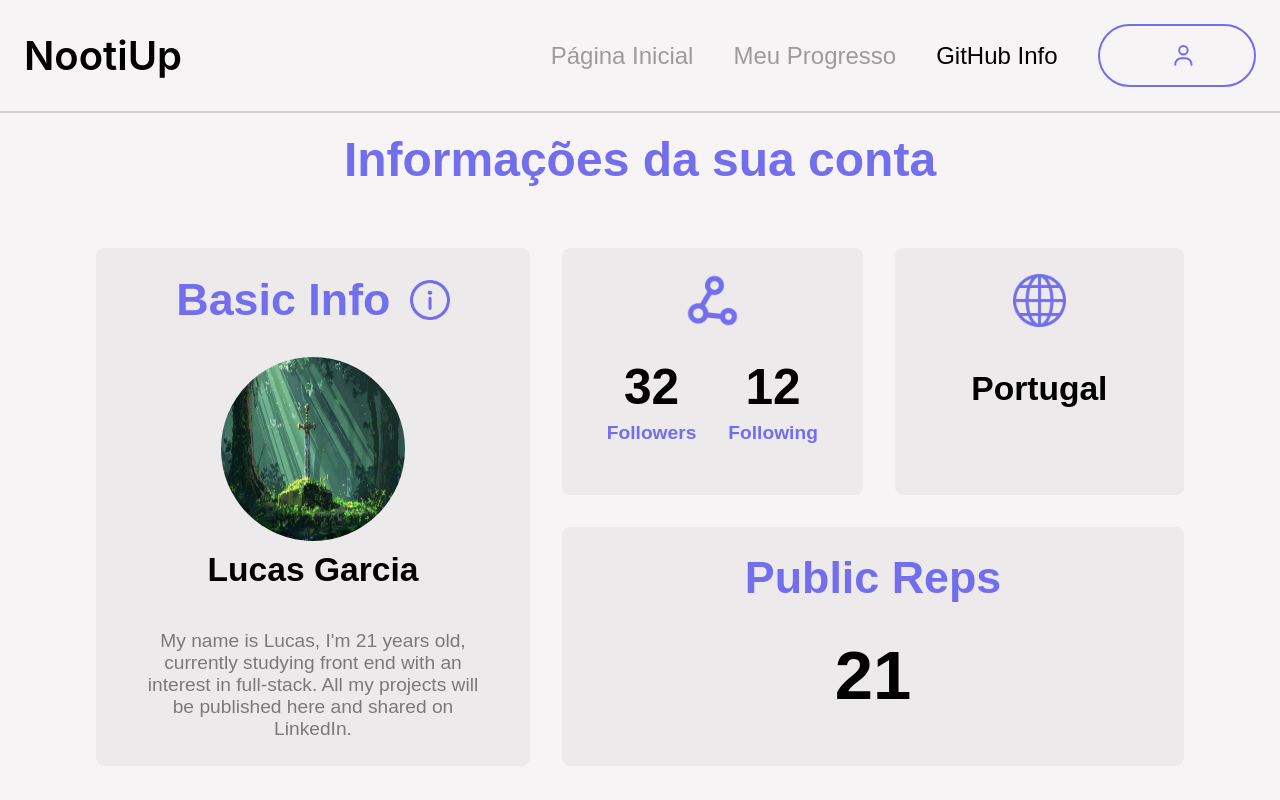
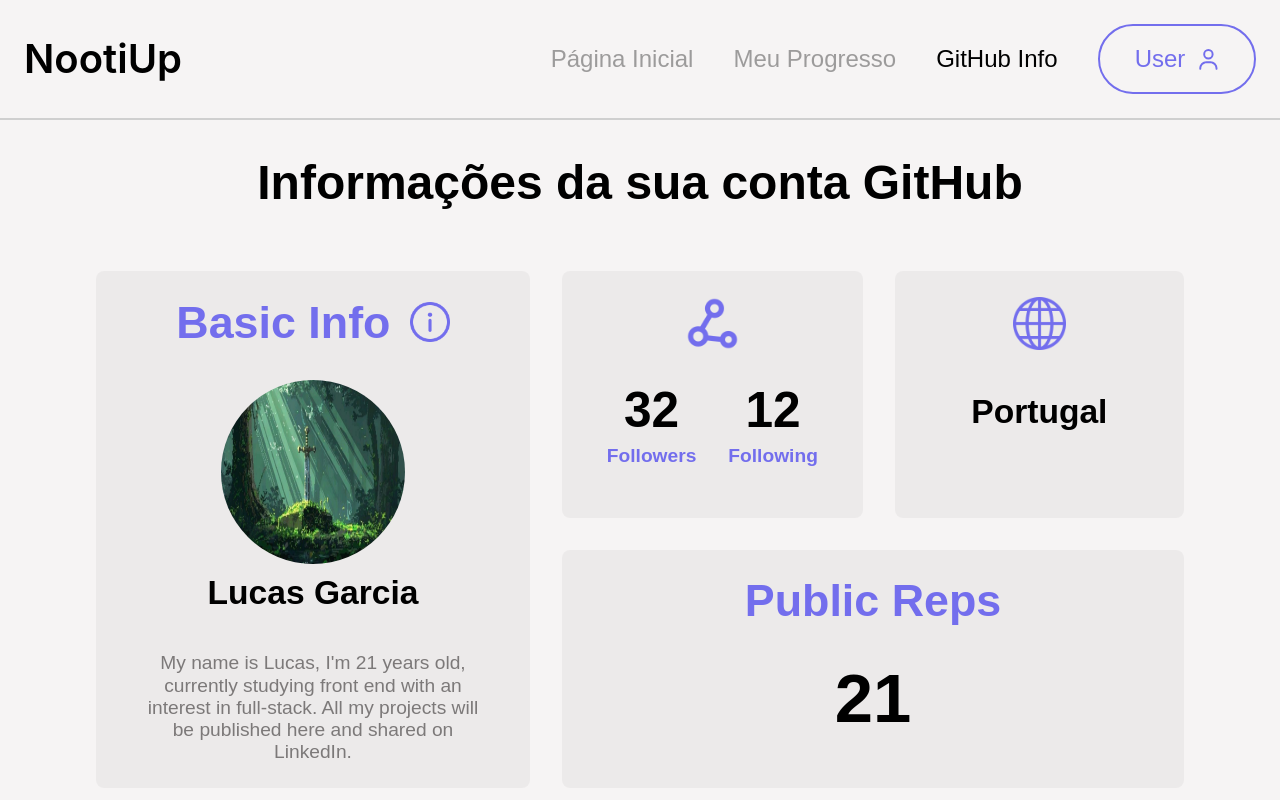
Before and after one commit to Lucas2907/NootiUp-frontend, a React (Vite) app: page /github-info in a window 1280 px wide. Shown: the top 800 px of the page. Built offline with nearby package versions, Linux system fonts and the light colour scheme; no server answers.

Commit message:
Replace hardcoded user data with generic placeholders

```diff
--- a/src/components/GitHubInfo/GitHubInfo.css
+++ b/src/components/GitHubInfo/GitHubInfo.css
@@ -5,10 +5,9 @@
 }
 
 .github-info__title {
-  margin: 1.2rem 0 3.8rem 0;
+  margin: 2.2rem 0 3.8rem 0;
   text-align: center;
   font-size: 3rem;
-  color: #736eed;
 }
 
 .github-info__cards {
--- a/src/components/GitHubInfo/GitHubInfo.tsx
+++ b/src/components/GitHubInfo/GitHubInfo.tsx
@@ -7,7 +7,7 @@ import infoIcon from "../../assets/images/info.png"
 function GitHubInfo() {
     return (
         <div className="github-info">
-            <h1 className="github-info__title">Informações da sua conta</h1>
+            <h1 className="github-info__title">Informações da sua conta GitHub</h1>
 
             <div className="github-info__cards">
                 <div className="github-info__card github-info__card--basic">
--- a/src/components/Header/Header.tsx
+++ b/src/components/Header/Header.tsx
@@ -1,11 +1,8 @@
-import { useEffect, useState } from "react"
 import Logo from "../Logo/Logo"
 import RedirectButton from "../RedirectButton/RedirectButton"
 import { Link, useLocation, NavLink } from "react-router-dom"
-import api from "../../utils/GitHubApi"
 
 function Header() {
-    const [nameUser, setNameUser] = useState("")
     const { pathname } = useLocation()
     const customClassName = ({ isActive }: { isActive: boolean }) => "header__list-item app-link " + (isActive ? "header__list-item_active " : "")
 
@@ -13,21 +10,6 @@ function Header() {
     const isSignup = pathname === "/signup"
 
 
-    async function getNameUser(name: string) {
-        const res = await api.getName(name)
-
-        return res
-    }
-
-    useEffect(() => {
-        getNameUser("Lucas2907").then((res) => {
-            if (res === null) {
-                setNameUser("Profile")
-            } else {
-                setNameUser(res)
-            }
-        })
-    }, [nameUser]);
 
 
     if (isSignin || isSignup) {
@@ -53,7 +35,7 @@ function Header() {
                 <NavLink className={customClassName} to={"/"}>Página Inicial</NavLink>
                 <NavLink className={customClassName} to={"/my-progress"}>Meu Progresso</NavLink>
                 <NavLink className={customClassName} to={"/github-info"}>GitHub Info</NavLink>
-                <NavLink to={"/my-profile"} className="app-link"><RedirectButton text={nameUser} isLogged={true} /></NavLink>
+                <NavLink to={"/my-profile"} className="app-link"><RedirectButton text={'User'} isLogged={true} /></NavLink>
             </nav >
         </header >
     )
--- a/src/components/MainPage/MainPage.tsx
+++ b/src/components/MainPage/MainPage.tsx
@@ -8,7 +8,7 @@ import CardsModule from "../CardsModule/CardsModule"
 function MainPage() {
     return (
         <div className="main-page">
-            <p className="main-page__presentation">Hi Lucas</p>
+            <p className="main-page__presentation">Hi User</p>
             <h1 className="main-page__title">Escolha um Módulo</h1>
             <div className="modules">
                 <div className="modules__texts">
--- a/src/components/MyProfile/MyProfile.tsx
+++ b/src/components/MyProfile/MyProfile.tsx
@@ -25,7 +25,7 @@ function MyProfile() {
                 <img className="my-profile__user-image" src={profileImage} alt="" />
                 <div className="my-profile__user-data">
                     <div className="my-profile__user-info">
-                        <h2 className="my-profile__user-info-name">Lucas</h2>
+                        <h2 className="my-profile__user-info-name">User</h2>
                         <img className="my-profile__user-info-image" src={editProfile} alt="a profile edit icon" />
                     </div>
                     <p className="my-profile__user-about">Web Developer</p>
@@ -39,7 +39,7 @@ function MyProfile() {
             <Link to={"/signin"} className="app-link my-profile-exit_link"><button className="my-profile__button my-profile-exit">Sair</button></Link >
             <button className="my-profile__button my-profile-addGit" onClick={openPopup}>
                 <FontAwesomeIcon className="my-profile-addGit__icon" icon={faGithub} />
-                <p className="my-profile-addGit__text">Entrar com GitHub</p>
+                <p className="my-profile-addGit__text">Inserir user GitHub</p>
             </button>
             <PopupMyProfile
                 isOpened={isOpened} onClose={closePopup}
--- a/src/components/MyProgress/MyProgress.css
+++ b/src/components/MyProgress/MyProgress.css
@@ -8,7 +8,7 @@
 
 .my-progress__title {
   margin: 0;
-  font-size: 2.5rem;
+  font-size: 3rem;
   padding-bottom: 0.8rem;
 }
 
--- a/src/components/Popup/PopupMyProfile.css
+++ b/src/components/Popup/PopupMyProfile.css
@@ -5,6 +5,7 @@
   width: 100vw;
   height: 100vh;
   background: rgba(0, 0, 0, 0.5);
+  z-index: 2;
 }
 
 .popup__opened {
@@ -35,24 +36,22 @@
 
 .popup-my-profile__title {
   font-size: 1.8rem;
-  font-weight: 800;
+  font-weight: 600;
   margin: 0 0 2.6rem 0;
   text-align: center;
 }
 
 .popup-my-profile__form-text {
-  margin: 0 0 0 0.2rem;
   font-weight: 600;
   font-size: 0.9rem;
-  opacity: 0.6;
 }
 
 .popup-my-profile__form-input {
   width: 95%;
   min-height: 2.5rem;
   padding: 0 0 0 0.5rem;
-  margin: 0.2rem 0 4rem;
-  background-color: #000000;
+  margin: 0.5rem 0 4rem;
+  background-color: #b0b0b0;
   color: #ffffff;
   border-radius: 5px;
   border: 0;
```
